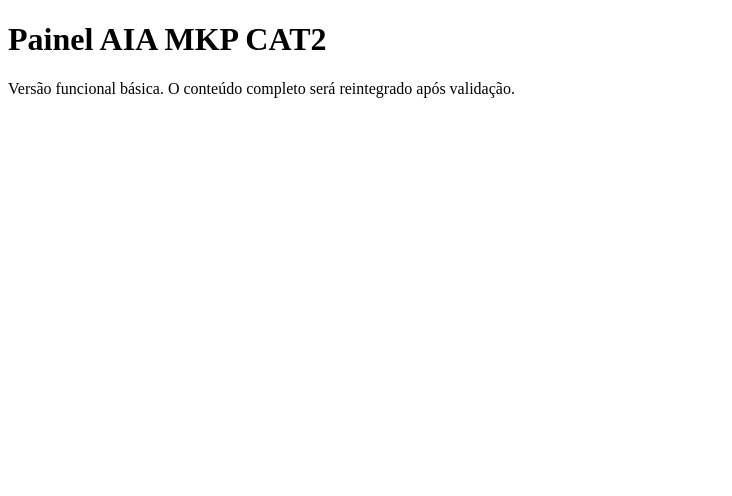
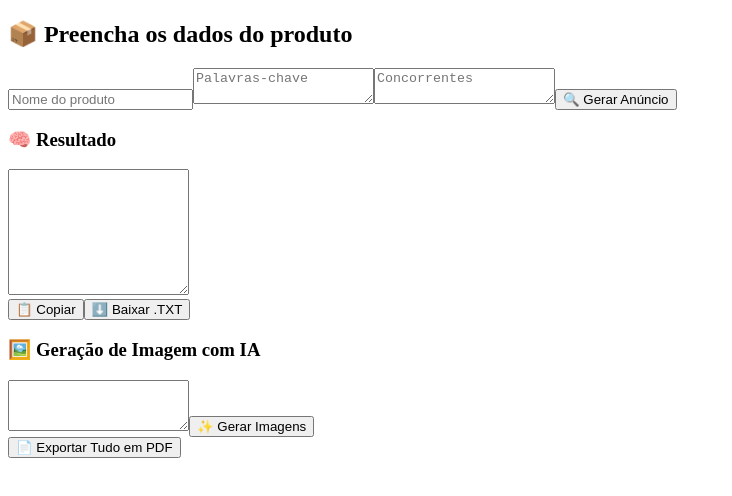
Before and after one commit to Nilton0107/painel-aia-mkp-cat2, a React (Vite) app: page / in a window 1280 px wide. Shown: the top 496 px of the page, without its empty margins (0-732 px from the left). Built offline with nearby package versions, Linux system fonts and the light colour scheme.

Commit message:
Add files via upload

```diff
--- a/src/Painel.jsx
+++ b/src/Painel.jsx
@@ -1,9 +1,142 @@
-import React from "react";
+import React, { useState, useEffect } from "react";
+import jsPDF from "jspdf";
+import html2canvas from "html2canvas";
+
 export default function AIAMKPCat1Panel() {
+  const [nomeProduto, setNomeProduto] = useState("");
+  const [tipoCabelo, setTipoCabelo] = useState("");
+  const [cor, setCor] = useState("");
+  const [comprimento, setComprimento] = useState("");
+  const [plataforma, setPlataforma] = useState("");
+  const [palavrasChave, setPalavrasChave] = useState("");
+  const [concorrentes, setConcorrentes] = useState("");
+  const [textoGerado, setTextoGerado] = useState("");
+  const [historico, setHistorico] = useState([]);
+  const [filtro, setFiltro] = useState("");
+  const [promptImagem, setPromptImagem] = useState("");
+  const [imagensGeradas, setImagensGeradas] = useState([]);
+
+  useEffect(() => {
+    if (nomeProduto || tipoCabelo || cor || comprimento) {
+      setPromptImagem(`modelo mulher jovem com cabelo ${tipoCabelo} na cor ${cor}, comprimento ${comprimento}, usando o produto ${nomeProduto}, fundo branco estilo catálogo profissional`);
+    }
+  }, [nomeProduto, tipoCabelo, cor, comprimento]);
+
+  const handleGerarAnuncio = async () => {
+    const dados = {
+      nome: nomeProduto,
+      tipo_cabelo: tipoCabelo,
+      cor: cor,
+      comprimento: comprimento,
+      marketplace: plataforma,
+      palavras_chave: palavrasChave,
+      concorrentes: concorrentes,
+    };
+
+    const response = await fetch("https://aia-mkp-cat1.onrender.com/gerar-anuncio", {
+      method: "POST",
+      headers: { "Content-Type": "application/json" },
+      body: JSON.stringify(dados),
+    });
+
+    const resultado = await response.json();
+    setTextoGerado(resultado.resposta);
+    setHistorico([...historico, { ...dados, resultado: resultado.resposta, imagens: imagensGeradas }]);
+  };
+
+  const handleCopiarTexto = () => {
+    navigator.clipboard.writeText(textoGerado);
+    alert("Texto copiado para a área de transferência!");
+  };
+
+  const handleDownload = () => {
+    const conteudo = `--- DADOS DO PRODUTO ---\nProduto: ${nomeProduto}\nTipo de cabelo: ${tipoCabelo}\nCor: ${cor}\nComprimento: ${comprimento}\nMarketplace: ${plataforma}\nPalavras-chave: ${palavrasChave}\nConcorrentes: ${concorrentes}\n\n--- TEXTO GERADO ---\n${textoGerado}`;
+    const blob = new Blob([conteudo], { type: "text/plain;charset=utf-8" });
+    const link = document.createElement("a");
+    link.href = URL.createObjectURL(blob);
+    link.download = `${nomeProduto || "anuncio"}.txt`;
+    link.click();
+  };
+
+  const handleGerarImagemIA = async () => {
+    const response = await fetch("https://api.openai.com/v1/images/generations", {
+      method: "POST",
+      headers: {
+        "Content-Type": "application/json",
+        Authorization: "Bearer SUA_API_KEY"
+      },
+      body: JSON.stringify({
+        model: "dall-e-3",
+        prompt: promptImagem,
+        n: 3,
+        size: "1024x1024"
+      })
+    });
+
+    const data = await response.json();
+    if (data && data.data) {
+      const novas = data.data.map(img => img.url);
+      setImagensGeradas(novas);
+    } else {
+      alert("Erro ao gerar imagens.");
+    }
+  };
+
+  const handleDownloadImagem = (url) => {
+    const link = document.createElement("a");
+    link.href = url;
+    link.download = "imagem_gerada.png";
+    link.click();
+  };
+
+  const handleExportarPDF = () => {
+    const input = document.getElementById("bloco-pdf");
+    html2canvas(input).then(canvas => {
+      const imgData = canvas.toDataURL("image/png");
+      const pdf = new jsPDF({ orientation: "portrait", unit: "pt", format: "a4" });
+      const pageWidth = pdf.internal.pageSize.getWidth();
+      const pageHeight = pdf.internal.pageSize.getHeight();
+      const imgProps = pdf.getImageProperties(imgData);
+      const ratio = Math.min(pageWidth / imgProps.width, pageHeight / imgProps.height);
+      const imgWidth = imgProps.width * ratio;
+      const imgHeight = imgProps.height * ratio;
+      pdf.addImage(imgData, "PNG", 20, 20, imgWidth, imgHeight);
+      pdf.save(`${nomeProduto || "anuncio"}.pdf`);
+    });
+  };
+
   return (
-    <div className="p-4">
-      <h1 className="text-xl font-bold">Painel AIA MKP CAT2</h1>
-      <p>Versão funcional básica. O conteúdo completo será reintegrado após validação.</p>
+    <div className="p-4 max-w-3xl mx-auto space-y-6">
+      <div id="bloco-pdf">
+        <h2 className="text-2xl font-semibold">📦 Preencha os dados do produto</h2>
+        <input placeholder="Nome do produto" value={nomeProduto} onChange={e => setNomeProduto(e.target.value)} className="w-full p-2 border rounded" />
+        <textarea placeholder="Palavras-chave" value={palavrasChave} onChange={e => setPalavrasChave(e.target.value)} className="w-full p-2 border rounded" />
+        <textarea placeholder="Concorrentes" value={concorrentes} onChange={e => setConcorrentes(e.target.value)} className="w-full p-2 border rounded" />
+        <button className="bg-black text-white px-4 py-2 rounded" onClick={handleGerarAnuncio}>🔍 Gerar Anúncio</button>
+
+        <h3 className="text-lg font-bold mt-6">🧠 Resultado</h3>
+        <textarea value={textoGerado} readOnly className="w-full p-2 border rounded mb-2" rows={8} />
+        <div className="flex gap-2">
+          <button onClick={handleCopiarTexto} className="bg-blue-600 text-white px-4 py-2 rounded">📋 Copiar</button>
+          <button onClick={handleDownload} className="bg-green-600 text-white px-4 py-2 rounded">⬇️ Baixar .TXT</button>
+        </div>
+
+        <h3 className="text-lg font-bold mt-6">🖼️ Geração de Imagem com IA</h3>
+        <textarea value={promptImagem} onChange={e => setPromptImagem(e.target.value)} className="w-full p-2 border rounded mb-2" rows={3} />
+        <button onClick={handleGerarImagemIA} className="bg-purple-600 text-white px-4 py-2 rounded">✨ Gerar Imagens</button>
+        <div className="grid grid-cols-2 gap-4 mt-4">
+          {imagensGeradas.map((url, index) => (
+            <div key={index} className="border rounded p-2">
+              <img src={url} alt={`Imagem ${index + 1}`} className="rounded" />
+              <button onClick={() => handleDownloadImagem(url)} className="mt-2 bg-gray-800 text-white px-2 py-1 rounded w-full">⬇️ Baixar</button>
+            </div>
+          ))}
+        </div>
+      </div>
+
+      <div className="flex justify-end">
+        <button onClick={handleExportarPDF} className="px-4 py-2 bg-red-600 text-white rounded">📄 Exportar Tudo em PDF</button>
+      </div>
     </div>
   );
 }
```
